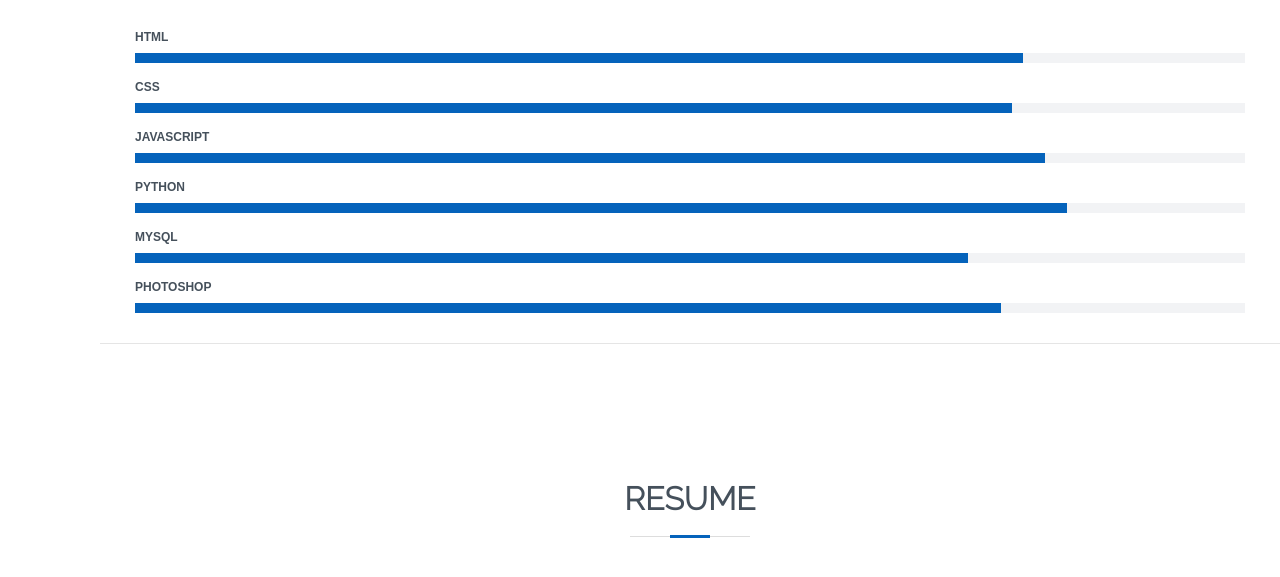
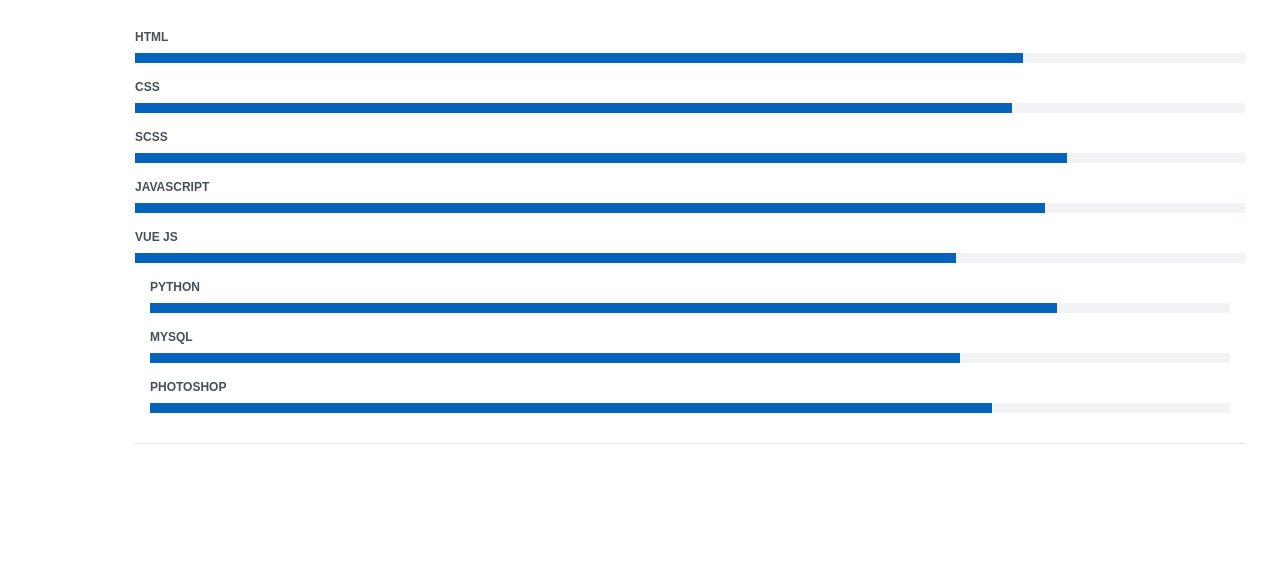
Before and after one commit to SijuVijayanand/Portfolio, a plain HTML site: page index.html in a window 1280 px wide. Shown: the part 1860-2437 px from the top of the page. Drawn offline with Linux system fonts and the light colour scheme.

Commit message:
Update index.html

```diff
--- a/index.html
+++ b/index.html
@@ -166,13 +166,29 @@
             </div>
 
             <div class="progress">
+              <span class="skill">SCSS<i class="val"></i></span>
+              <div class="progress-bar-wrap">
+                <div class="progress-bar" role="progressbar" aria-valuenow="84" aria-valuemin="0" aria-valuemax="100"></div>
+              </div>
+            </div>
+
+            <div class="progress">
               <span class="skill">JavaScript <i class="val"></i></span>
               <div class="progress-bar-wrap">
                 <div class="progress-bar" role="progressbar" aria-valuenow="82" aria-valuemin="0" aria-valuemax="100"></div>
               </div>
             </div>
 
-          </div>
+            <div class="progress">
+              <span class="skill">Vue Js<i class="val"></i></span>
+              <div class="progress-bar-wrap">
+                <div class="progress-bar" role="progressbar" aria-valuenow="74" aria-valuemin="0" aria-valuemax="100"></div>
+              </div>
+            </div>
+
+
+
+
 
           <div class="col-lg-12">
 
```
